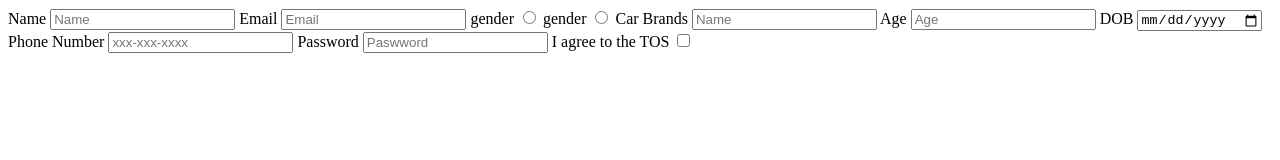
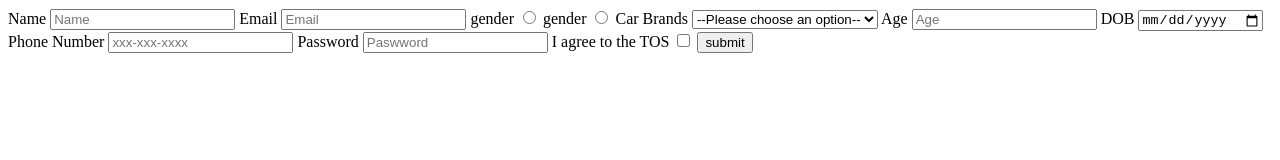
Before and after one commit to acciojob/signup-form-car-Jaswant26, a website: page main.html in a window 1280 px wide. Drawn offline with Linux system fonts and the light colour scheme.

Commit message:
created a submission

```diff
--- a/main.html
+++ b/main.html
@@ -20,7 +20,11 @@
 	<label for="gender_f">gender</label>
 	<input type="radio" id="gender_f" required>
 	<label for="cars">Car Brands</label>
-	<input type="text" placeholder="Name" id="name" required>
+	<select id="cars" required>
+		<option value="">--Please choose an option--</option>
+		<option value="mercedes">Mercedes Benz </option>
+		<option value="maruti">Maruti Suzuki</option>
+	</select>
 	<label for="age">Age</label>
 	<input type="number" placeholder="Age" id="age" required>
 	<label for="dob">DOB</label>
@@ -31,6 +35,9 @@
 	<input type="password " placeholder="Paswword" id="password" required>
 	<label for="tos">I agree to the TOS</label>
 	<input type="checkbox"id="tos" required>
-</body>
+	<button>submit</button>
+</form>
+  </body>
+</html>
 
 </html>
```
